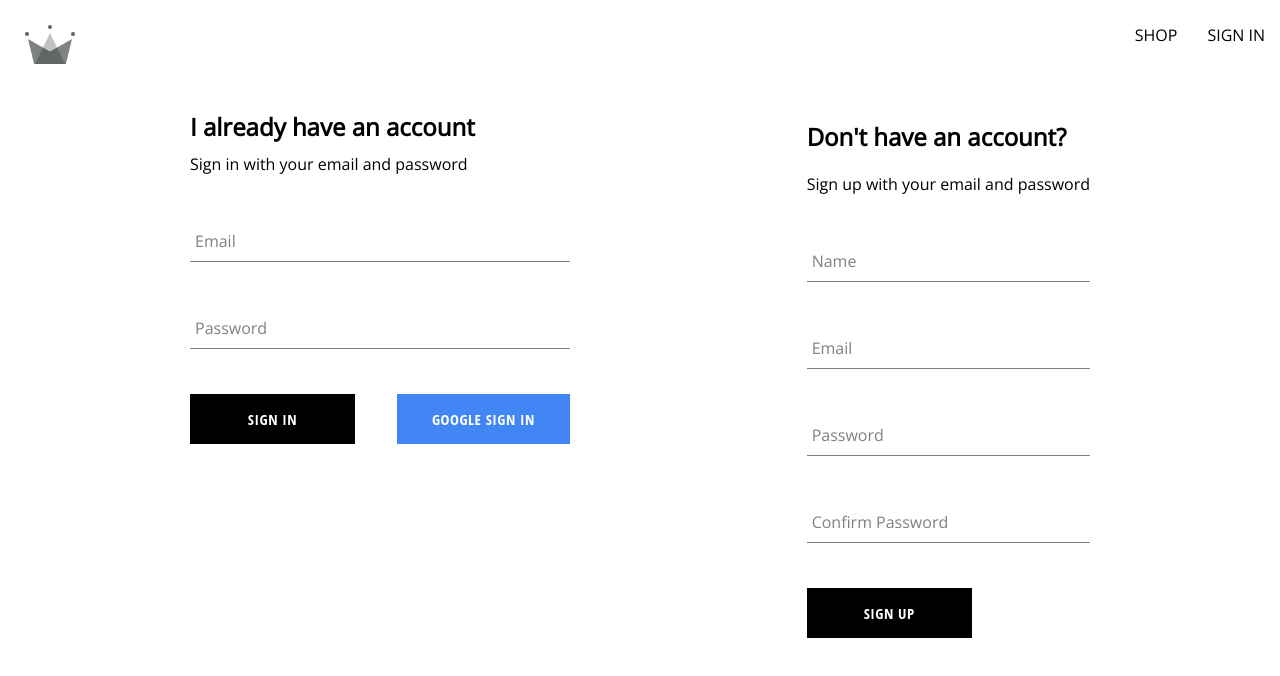
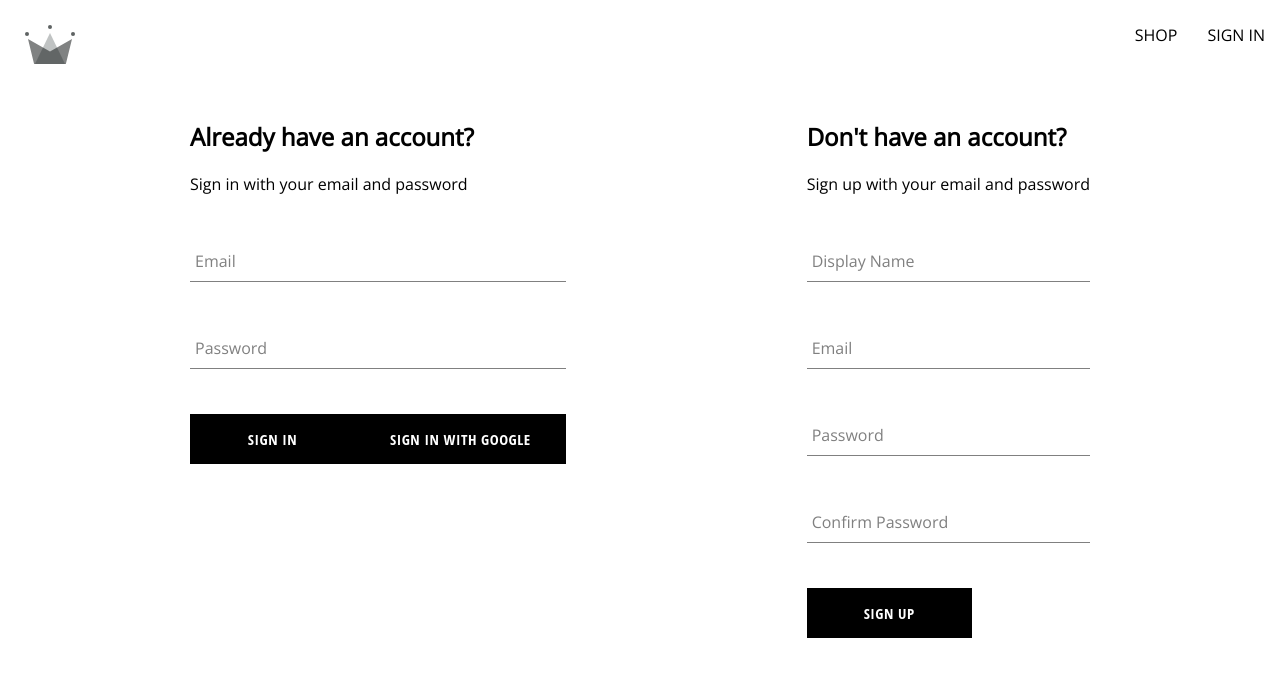
Before and after one commit to claysawyer/pf-shop, a React (Create React App) app: page /auth in a window 1280 px wide. Shown: the top 676 px of the page. Built offline with nearby package versions, Linux system fonts and the light colour scheme.

Commit message:
add user state w/useContext

```diff
--- a/src/components/button/button.component.jsx
+++ b/src/components/button/button.component.jsx
@@ -1,6 +1,6 @@
 import "./button.styles.scss";
 
-const BUTTON_TYPE_CLASSES = {
+export const BUTTON_TYPE_CLASSES = {
   google: "google-sign-in",
   inverted: "inverted",
 };
--- a/src/components/sign-in-form/sign-in-form.component.jsx
+++ b/src/components/sign-in-form/sign-in-form.component.jsx
@@ -1,14 +1,15 @@
-import { useState } from "react";
-import { signInWithEmailAndPassword } from "firebase/auth";
+import { useState, useContext } from "react";
 
 import FormInput from "../form-input/form-input.component";
-import Button from "../button/button.component";
+import Button, { BUTTON_TYPE_CLASSES } from "../button/button.component";
+import { UserContext } from "../../contexts/user.context";
+
 import {
-  createUserDocumentFromAuth,
+  signInAuthUserWithEmailAndPassword,
   signInWithGooglePopup,
 } from "../../utils/firebase/firebase.utils";
 
-import "./sign-in-form.style.scss";
+import "./sign-in-form.styles.scss";
 
 const defaultFormFields = {
   email: "",
@@ -17,33 +18,33 @@ const defaultFormFields = {
 
 const SignInForm = () => {
   const [formFields, setFormFields] = useState(defaultFormFields);
+  const { email, password } = formFields;
+
+  const { setCurrentUser } = useContext(UserContext);
 
   const resetFormFields = () => {
     setFormFields(defaultFormFields);
   };
 
-  const handleChange = (event) => {
-    const { name, value } = event.target;
-    setFormFields((prevFields) => ({ ...prevFields, [name]: value }));
+  const signInWithGoogle = async () => {
+    const { user } = await signInWithGooglePopup();
+    setCurrentUser(user);
   };
 
   const handleSubmit = async (event) => {
     event.preventDefault();
+
     try {
-      const { user } = await signInWithEmailAndPassword(
-        formFields.email,
-        formFields.password
+      const { user } = await signInAuthUserWithEmailAndPassword(
+        email,
+        password
       );
       resetFormFields();
+      setCurrentUser(user);
     } catch (error) {
-      handleSignInError(error);
-    }
-  };
-
-  const handleSignInError = (error) => {
       switch (error.code) {
         case "auth/wrong-password":
-        alert("incorrect password");
+          alert("incorrect password for email");
           break;
         case "auth/user-not-found":
           alert("no user associated with this email");
@@ -51,44 +52,45 @@ const SignInForm = () => {
         default:
           console.log(error);
       }
+    }
   };
 
-  const handleGoogleSignIn = async () => {
-    const { user } = await signInWithGooglePopup();
-    await createUserDocumentFromAuth(user);
+  const handleChange = (event) => {
+    const { name, value } = event.target;
+
+    setFormFields({ ...formFields, [name]: value });
   };
 
   return (
-    <div className="sign-in-form-container">
-      <h2>I already have an account</h2>
+    <div className="sign-in-container">
+      <h2>Already have an account?</h2>
       <span>Sign in with your email and password</span>
       <form onSubmit={handleSubmit}>
         <FormInput
           label="Email"
           type="email"
           required
+          onChange={handleChange}
           name="email"
-          id="sign-in-email"
-          value={formFields.email}
-          onChange={handleChange}
+          value={email}
         />
+
         <FormInput
           label="Password"
           type="password"
           required
+          onChange={handleChange}
           name="password"
-          id="sign-in-password"
-          value={formFields.password}
-          onChange={handleChange}
+          value={password}
         />
         <div className="buttons-container">
           <Button type="submit">Sign In</Button>
           <Button
+            buttonType={BUTTON_TYPE_CLASSES.google}
             type="button"
-            buttonType="google"
-            onClick={handleGoogleSignIn}
+            onClick={signInWithGoogle}
           >
-            Google sign in
+            Sign In With Google
           </Button>
         </div>
       </form>
--- a/src/components/sign-up-form/sign-up-form.component.jsx
+++ b/src/components/sign-up-form/sign-up-form.component.jsx
@@ -1,53 +1,62 @@
-import { useState } from "react";
+import { useState, useContext } from "react";
+
+import FormInput from "../form-input/form-input.component";
+import Button from "../button/button.component";
+import { UserContext } from "../../contexts/user.context";
+
 import {
   createAuthUserWithEmailAndPassword,
   createUserDocumentFromAuth,
 } from "../../utils/firebase/firebase.utils";
 
-import FormInput from "../form-input/form-input.component";
-import Button from "../button/button.component";
-
 import "./sign-up-form.styles.scss";
 
+const defaultFormFields = {
+  displayName: "",
+  email: "",
+  password: "",
+  confirmPassword: "",
+};
+
 const SignUpForm = () => {
-  const defaultFormFields = {
-    name: "",
-    email: "",
-    password: "",
-    confirmPassword: "",
-  };
   const [formFields, setFormFields] = useState(defaultFormFields);
+  const { displayName, email, password, confirmPassword } = formFields;
+  const { setCurrentUser } = useContext(UserContext);
 
   const resetFormFields = () => {
     setFormFields(defaultFormFields);
   };
 
-  const handleChange = (event) => {
-    const { name, value } = event.target;
-    setFormFields((prevFormFields) => ({ ...prevFormFields, [name]: value }));
-  };
-
   const handleSubmit = async (event) => {
     event.preventDefault();
-    const { name, email, password, confirmPassword } = formFields;
+
     if (password !== confirmPassword) {
-      alert("Passwords do not match");
+      alert("passwords do not match");
       return;
     }
+
     try {
       const { user } = await createAuthUserWithEmailAndPassword(
         email,
         password
       );
-      await createUserDocumentFromAuth(user, { displayName: name });
+
+      await createUserDocumentFromAuth(user, { displayName });
       resetFormFields();
+      setCurrentUser(user);
     } catch (error) {
       if (error.code === "auth/email-already-in-use") {
-        alert("Email already in use");
+        alert("Cannot create user, email already in use");
       } else {
-        console.log("Error creating user:", error.message);
+        console.log("user creation encountered an error", error);
       }
     }
+  };
+
+  const handleChange = (event) => {
+    const { name, value } = event.target;
+
+    setFormFields({ ...formFields, [name]: value });
   };
 
   return (
@@ -56,43 +65,39 @@ const SignUpForm = () => {
       <span>Sign up with your email and password</span>
       <form onSubmit={handleSubmit}>
         <FormInput
-          label="Name"
+          label="Display Name"
           type="text"
           required
-          name="name"
-          id="name"
-          value={formFields.name}
           onChange={handleChange}
+          name="displayName"
+          value={displayName}
         />
 
         <FormInput
           label="Email"
           type="email"
           required
+          onChange={handleChange}
           name="email"
-          id="sign-up-email"
-          value={formFields.email}
-          onChange={handleChange}
+          value={email}
         />
 
         <FormInput
           label="Password"
           type="password"
           required
+          onChange={handleChange}
           name="password"
-          id="sign-up-password"
-          value={formFields.password}
-          onChange={handleChange}
+          value={password}
         />
 
         <FormInput
           label="Confirm Password"
           type="password"
           required
+          onChange={handleChange}
           name="confirmPassword"
-          id="confirmPassword"
-          value={formFields.confirmPassword}
-          onChange={handleChange}
+          value={confirmPassword}
         />
         <Button type="submit">Sign Up</Button>
       </form>
--- /dev/null
+++ b/src/contexts/user.context.jsx
@@ -0,0 +1,15 @@
+import { createContext, useState } from "react";
+
+// as the actual value you want to access
+export const UserContext = createContext({
+  currentUser: null,
+  setCurrentUser: () => null,
+});
+
+export const UserProvider = (props) => {
+  const [currentUser, setCurrentUser] = useState(null);
+  const value = { currentUser, setCurrentUser };
+  return (
+    <UserContext.Provider value={value}>{props.children}</UserContext.Provider>
+  );
+};
--- a/src/index.js
+++ b/src/index.js
@@ -2,15 +2,20 @@ import React from "react";
 import ReactDOM from "react-dom/client";
 import { BrowserRouter } from "react-router-dom";
 
-import "./index.scss";
 import App from "./App";
 import reportWebVitals from "./reportWebVitals";
+
+import { UserProvider } from "./contexts/user.context";
+
+import "./index.scss";
 
 const root = ReactDOM.createRoot(document.getElementById("root"));
 root.render(
   <React.StrictMode>
     <BrowserRouter>
-      <App />
+      <UserProvider>
+        <App />
+      </UserProvider>
     </BrowserRouter>
   </React.StrictMode>
 );
--- a/src/routes/navigation/navigation.component.jsx
+++ b/src/routes/navigation/navigation.component.jsx
@@ -1,13 +1,15 @@
-import { Fragment } from "react";
+import { Fragment, useContext } from "react";
 import { Outlet, Link } from "react-router-dom";
 
 import { ReactComponent as CrwnLogo } from "../../assets/crown.svg";
+import { UserContext } from "../../contexts/user.context";
 
 import "./navigation.styles.scss";
 
 const Navigation = () => {
+  const { currentUser } = useContext(UserContext);
   return (
-    <Fragment>
+    <>
       <div className="navigation">
         <Link className="logo-container" to="/">
           <CrwnLogo className="logo" />
@@ -22,7 +24,7 @@ const Navigation = () => {
         </div>
       </div>
       <Outlet />
-    </Fragment>
+    </>
   );
 };
 
```
Also changed, not shown: src/components/sign-in-form/sign-in-form.styles.scss (renamed from src/components/sign-in-form/sign-in-form.style.scss). Lines whose indentation alone changed are shown as unchanged.
